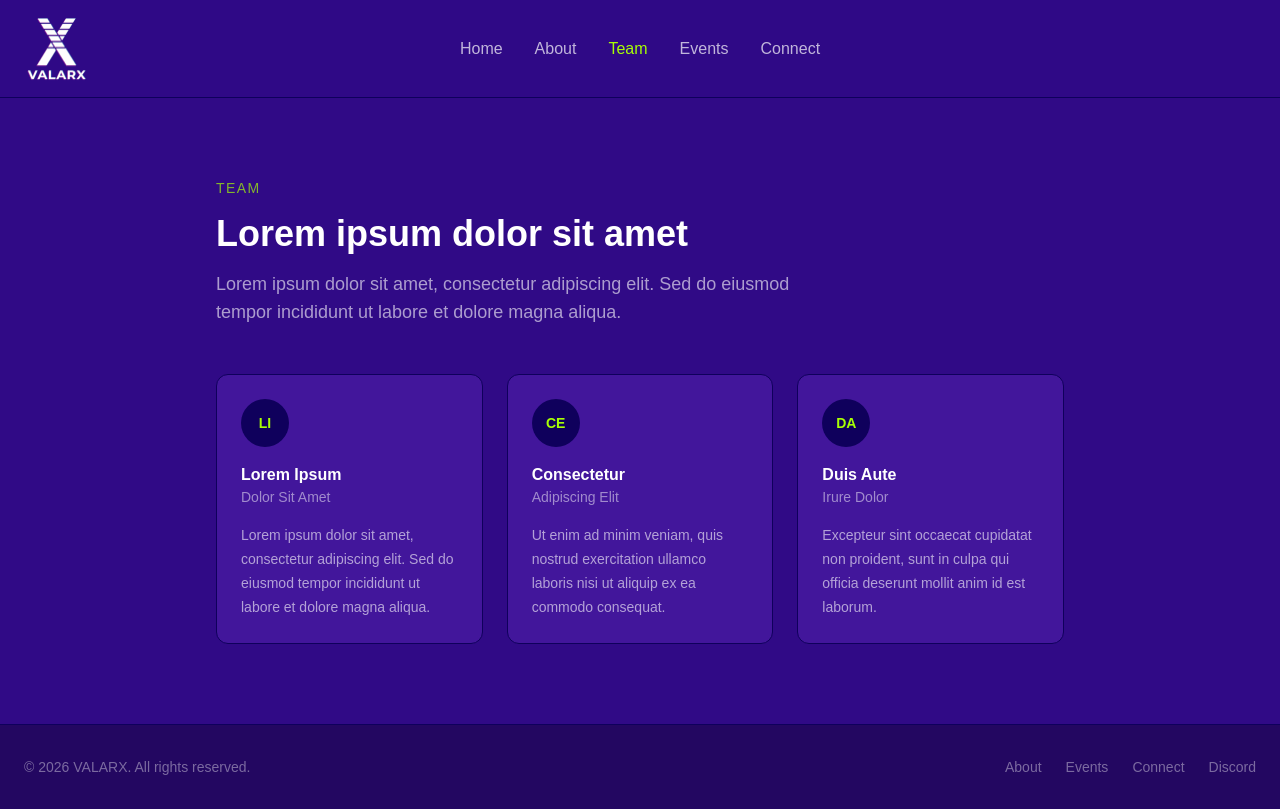
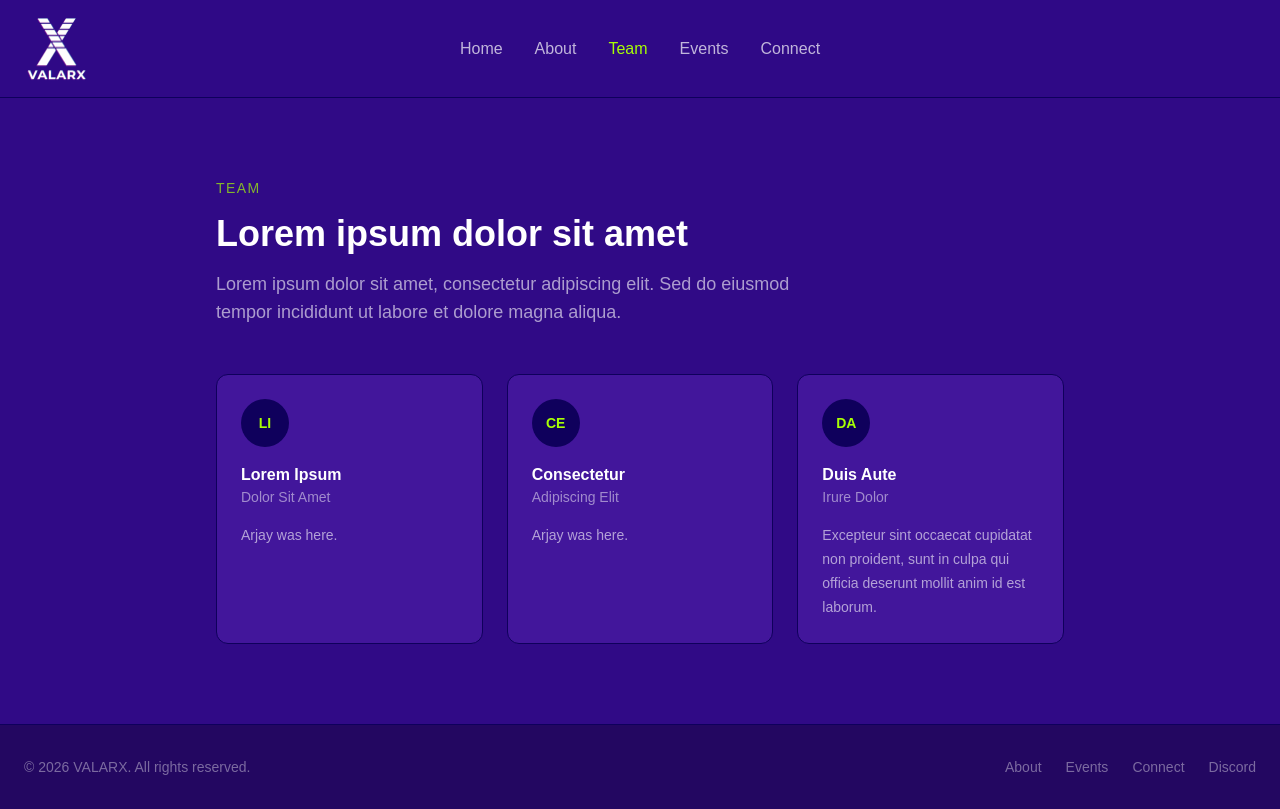
Before and after one commit to Aris-Artates/valarx, a Next.js app in the folder frontend/: page /team in a window 1280 px wide. Built offline with nearby package versions, Linux system fonts and the light colour scheme.

Commit message:
Arjay was Here

```diff
--- a/frontend/app/team/page.tsx
+++ b/frontend/app/team/page.tsx
@@ -9,13 +9,13 @@
   {
     name: 'Lorem Ipsum',
     role: 'Dolor Sit Amet',
-    bio: 'Lorem ipsum dolor sit amet, consectetur adipiscing elit. Sed do eiusmod tempor incididunt ut labore et dolore magna aliqua.',
+    bio: 'Arjay was here.',
     initials: 'LI',
   },
   {
     name: 'Consectetur',
     role: 'Adipiscing Elit',
-    bio: 'Ut enim ad minim veniam, quis nostrud exercitation ullamco laboris nisi ut aliquip ex ea commodo consequat.',
+    bio: 'Arjay was here.',
     initials: 'CE',
   },
   {
```
Also changed, not shown: 1 other file (tests, documents, lock files or other folders).
